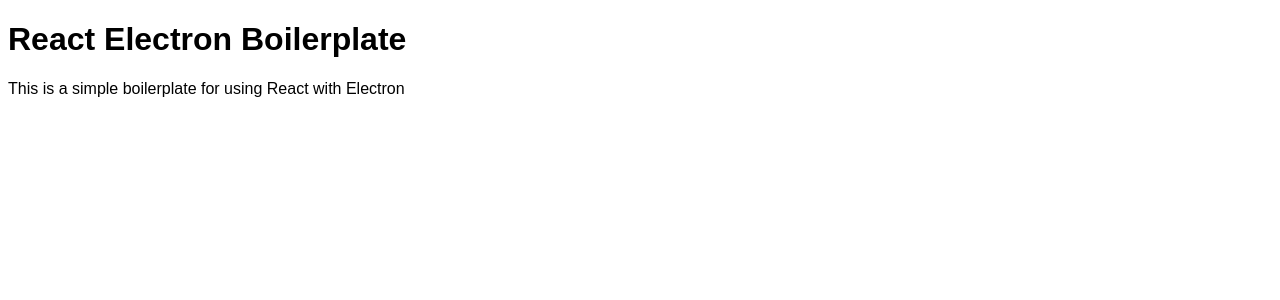
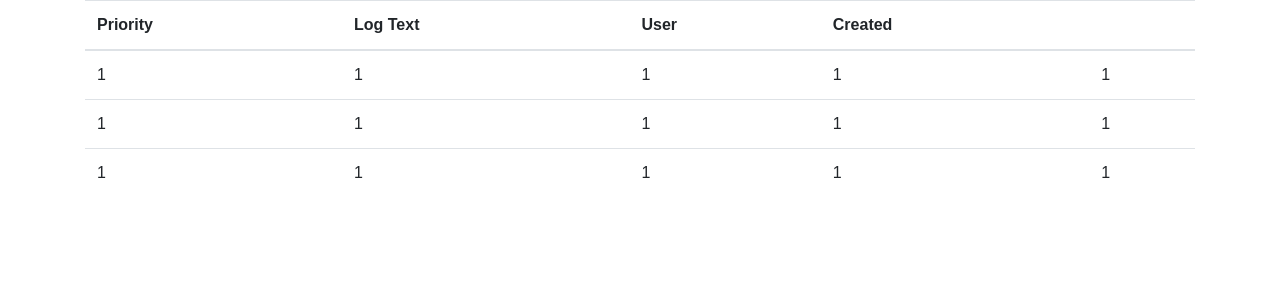
Before and after one commit to Prithvipal/buglogger, a React app: page / in a window 1280 px wide. Shown: the top 300 px of the page. Built offline with nearby package versions, Linux system fonts and the light colour scheme; the HTML template or start-up script is replaced by a standard one.

Commit message:
Log states and table

```diff
--- a/package.json
+++ b/package.json
@@ -21,7 +21,9 @@
     "postpackage": "electron-packager ./ --out=./release-builds"
   },
   "dependencies": {
+    "bootstrap": "^4.5.3",
     "react": "^16.13.1",
+    "react-bootstrap": "^1.4.0",
     "react-dom": "^16.13.1"
   },
   "devDependencies": {
--- a/src/components/App.js
+++ b/src/components/App.js
@@ -1,11 +1,54 @@
-import React from 'react'
+import React, {useState} from 'react'
+import Container from 'react-bootstrap/Container'
+import Table from 'react-bootstrap/Table'
+import LogItem from './LogItem'
+
 
 const App = () => {
+	const [logs, setLogs] = useState([
+		{
+			id: 1,
+			text: 'This is log one',
+			priority: 'low',
+			user: 'Parth',
+			created: new Date().toString()
+		},
+		{
+			id: 2,
+			text: 'This is log two',
+			priority: 'moderate',
+			user: 'Prithvi',
+			created: new Date().toString()
+		},
+		{
+			id: 3,
+			text: 'This is log three',
+			priority: 'high',
+			user: 'Rajani',
+			created: new Date().toString()
+		}
+	])
 	return (
-		<div className='app'>
-			<h1>React Electron Boilerplate</h1>
-			<p>This is a simple boilerplate for using React with Electron</p>
-		</div>
+		<Container>
+			<Table>
+				<thead>
+					<tr>
+						<th>Priority</th>
+						<th>Log Text</th>
+						<th>User</th>
+						<th>Created</th>
+						<th></th>
+					</tr>
+				</thead>
+				<tbody>
+					{
+						logs.map((log) => (
+							<LogItem/>
+						 ))
+					}
+				</tbody>
+			</Table>
+		</Container>
 	)
 }
 
--- /dev/null
+++ b/src/components/LogItem.js
@@ -0,0 +1,15 @@
+import React from 'react'
+
+const LogItem = () => {
+    return (
+        <tr>
+            <td>1</td>
+            <td>1</td>
+            <td>1</td>
+            <td>1</td>
+            <td>1</td>
+        </tr>
+    )
+}
+
+export default LogItem
--- a/src/index.js
+++ b/src/index.js
@@ -1,6 +1,7 @@
 import React from 'react'
 import { render } from 'react-dom'
 import App from './components/App'
+import 'bootstrap/dist/css/bootstrap.min.css'
 import './App.css'
 
 // Since we are using HtmlWebpackPlugin WITHOUT a template, we should create our own root node in the body element before rendering into it
```
Also changed, not shown: 1 other file (tests, documents, lock files or other folders).
